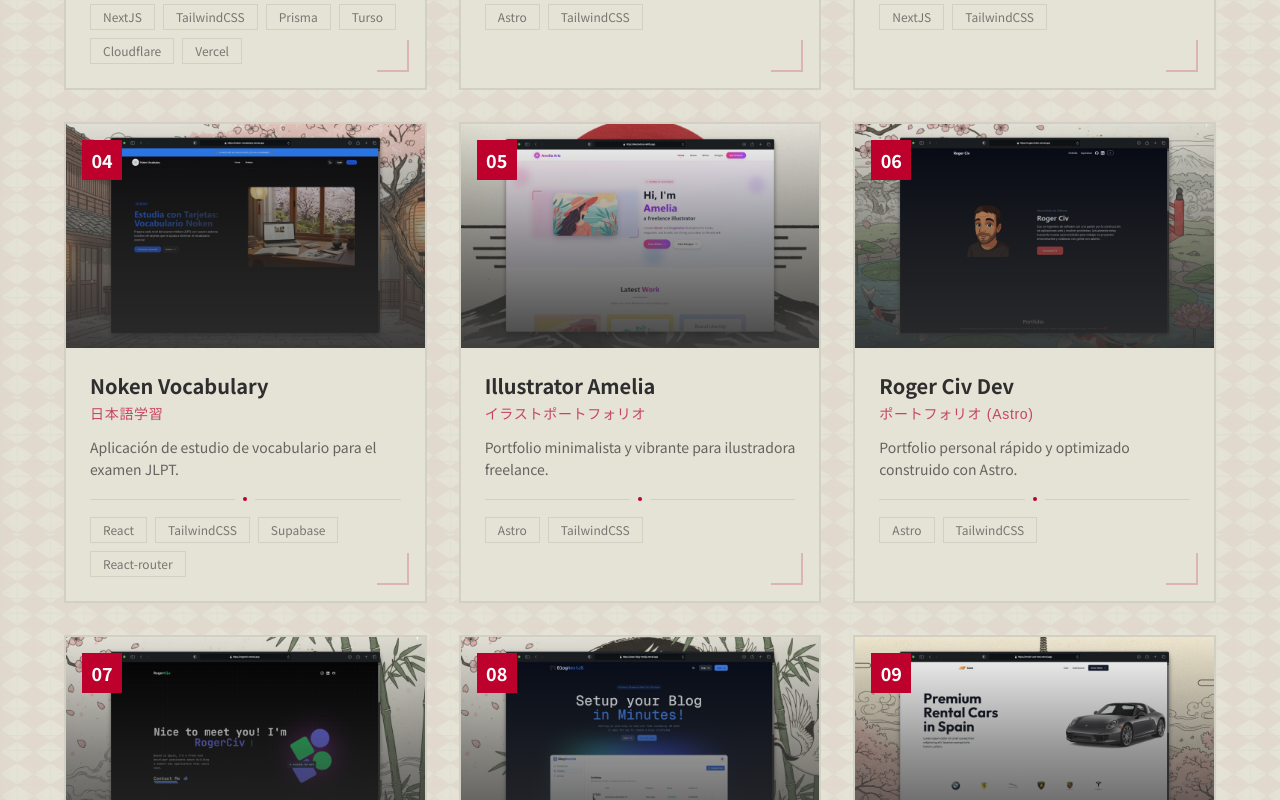
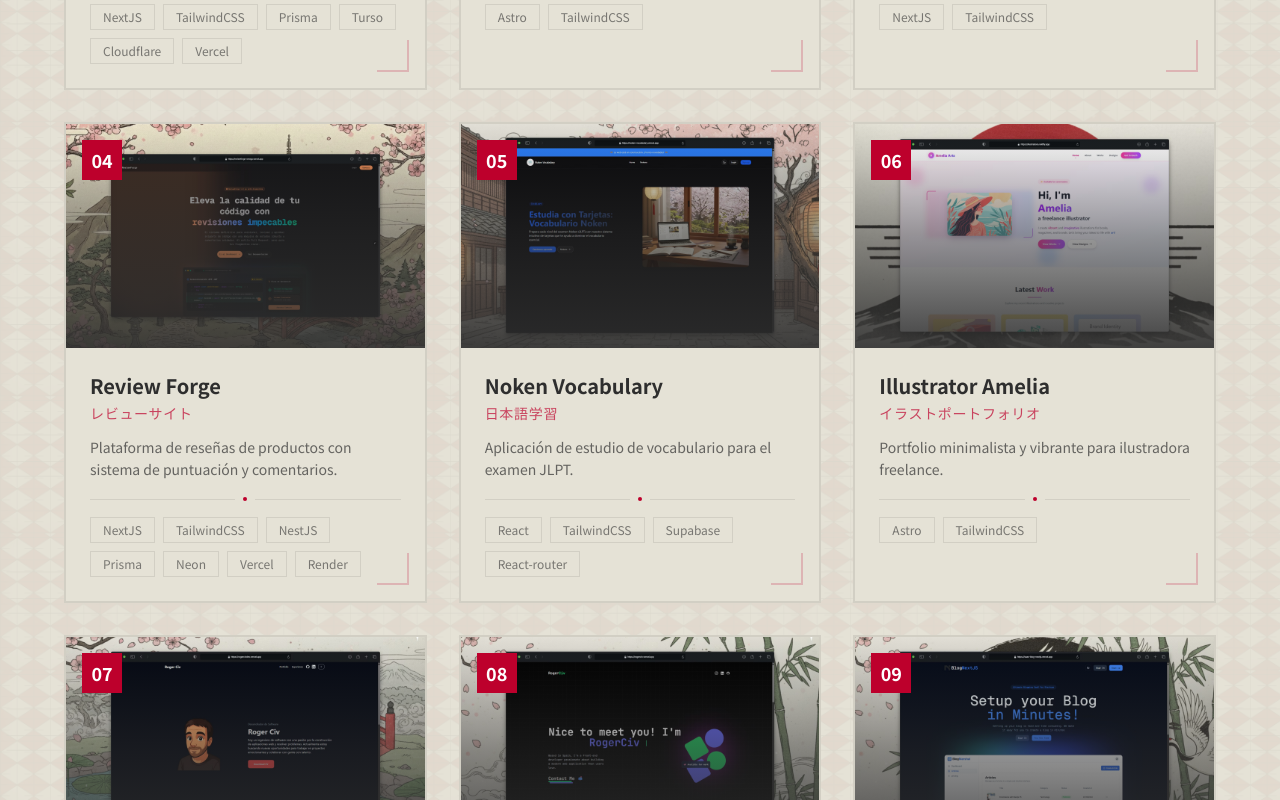
Before and after one commit to RogerCiv/japanese-portfolio, a Next.js app: page / in a window 1280 px wide. Shown: the part 1500-2300 px from the top of the page. Built offline with nearby package versions, Linux system fonts and the light colour scheme.

Commit message:
add reviewforge project

```diff
--- a/data/projects.ts
+++ b/data/projects.ts
@@ -6,6 +6,7 @@ import portfolioImage from "@/public/images/projects/portfolio1.avif";
 import astroPortfolioImage from "@/public/images/projects/portfolio2.avif";
 import recursosWebImage from "@/public/images/projects/recursos.avif";
 import rentalImage from "@/public/images/projects/rental.avif";
+import reviewForgeImage from "@/public/images/projects/review-forge.avif";
 import sassBlogImage from "@/public/images/projects/saas.avif";
 import type { Project } from "@/types";
 
@@ -38,6 +39,16 @@ export const projects: Project[] = [
     tags: ["NextJS", "TailwindCSS"],
     github: "#",
     demo: "https://noken-study.vercel.app",
+  },
+  {
+    title: "Review Forge",
+    japanese: "レビューサイト",
+    description:
+      "Plataforma de reseñas de productos con sistema de puntuación y comentarios.",
+    image: reviewForgeImage,
+    tags: ["NextJS", "TailwindCSS", "NestJS", "Prisma", "Neon", "Vercel", "Render"],
+    github: "#",
+    demo: "https://reviewforge-omega.vercel.app",
   },
   {
     title: "Noken Vocabulary",
```
Also changed, not shown: public/images/projects/review-forge.avif (added).
